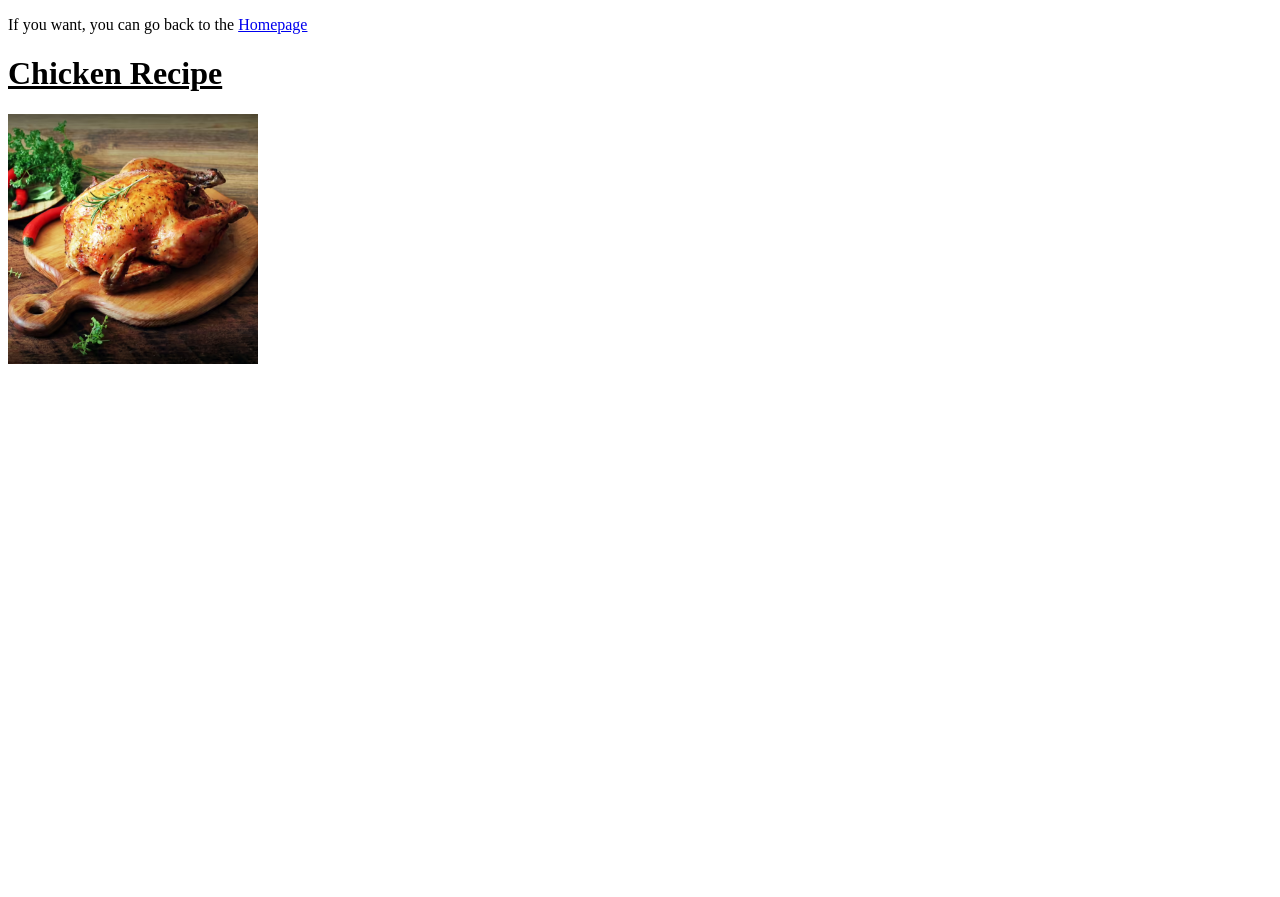
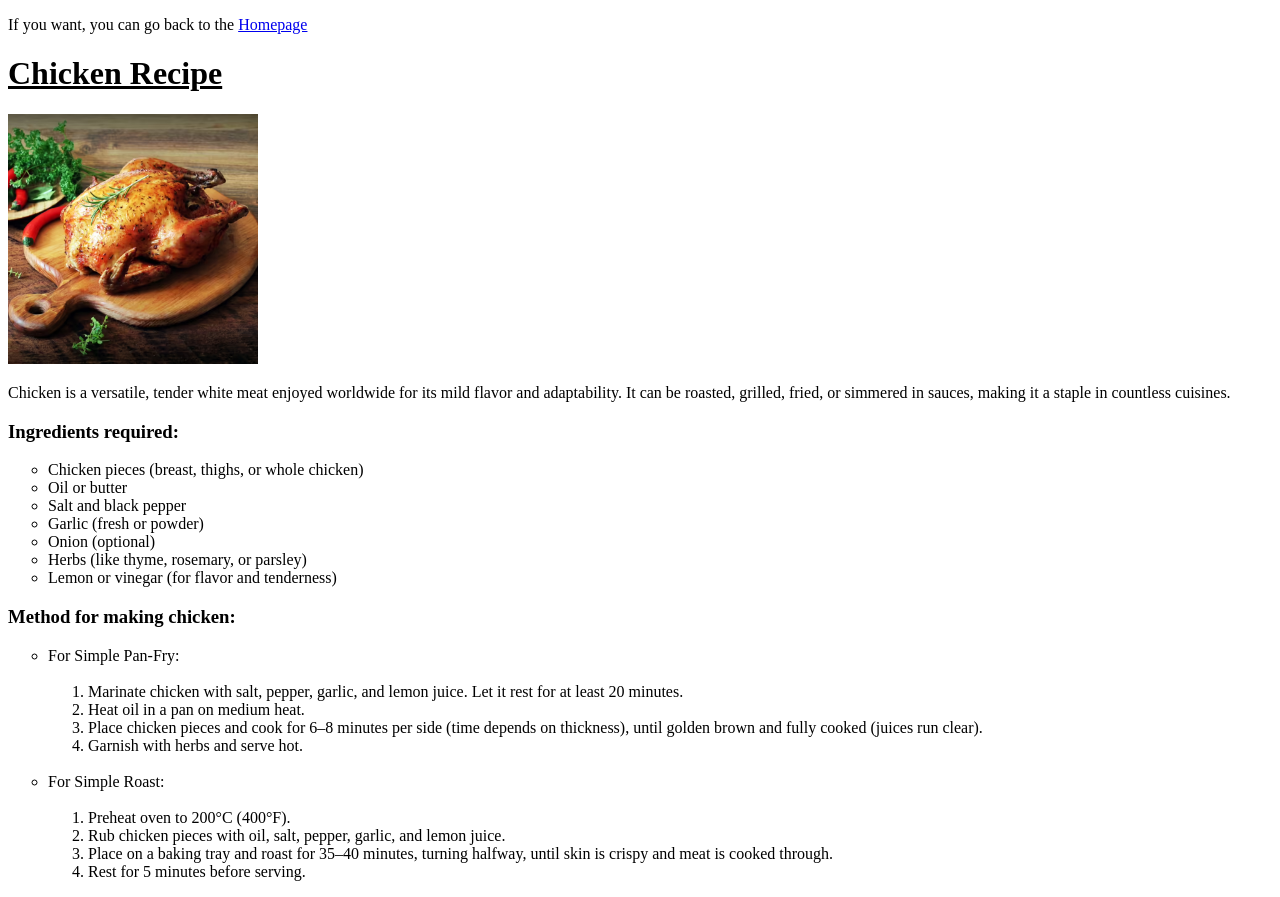
Before and after one commit to Raunakgup/odin-recipes, a plain HTML site: page recipes/chicken.html in a window 1280 px wide. Before the commit the page ends 800 px from the top, so only its background shows below. Drawn offline with Linux system fonts and the light colour scheme.

Commit message:
Add ingredients and method for chicken

```diff
--- a/recipes/chicken.html
+++ b/recipes/chicken.html
@@ -1,13 +1,56 @@
 <!DOCTYPE html>
 <html lang="en">
+
 <head>
     <meta charset="UTF-8">
     <meta name="viewport" content="width=device-width, initial-scale=1.0">
     <title>Chicken Recipe</title>
 </head>
+
 <body>
     <p>If you want, you can go back to the <a href="../index.html">Homepage</a></p>
     <h1><ins>Chicken Recipe</ins></h1>
     <img src="../img/chicken.avif" alt="An image of Chicken" height="250" width="250">
+
+    <p>
+        Chicken is a versatile, tender white meat enjoyed worldwide for its mild flavor and adaptability. It can be roasted, grilled, fried, or simmered in sauces, making it a staple in countless cuisines.
+    </p>
+    <h3>Ingredients required:</h3>
+    <ul style="list-style-type: circle;">
+        <li>Chicken pieces (breast, thighs, or whole chicken)</li>
+        <li>Oil or butter</li>
+        <li>Salt and black pepper</li>
+        <li>Garlic (fresh or powder)</li>
+        <li>Onion (optional)</li>
+        <li>Herbs (like thyme, rosemary, or parsley)</li>
+        <li>Lemon or vinegar (for flavor and tenderness)</li>
+    </ul>
+
+    <h3>Method for making chicken:</h3>
+    <ul style="list-style-type: circle;">
+        <li>
+            For Simple Pan-Fry:
+            <ol>
+                <br>
+                <li>Marinate chicken with salt, pepper, garlic, and lemon juice. Let it rest for at least 20 minutes.</li>
+                <li>Heat oil in a pan on medium heat.</li>
+                <li>Place chicken pieces and cook for 6–8 minutes per side (time depends on thickness), until golden brown and fully cooked (juices run clear).</li>
+                <li>Garnish with herbs and serve hot.</li>
+            </ol>
+        </li>
+        <br>
+        <li>
+            For Simple Roast:
+            <ol>
+                <br>
+                <li>Preheat oven to 200°C (400°F).</li>
+                <li>Rub chicken pieces with oil, salt, pepper, garlic, and lemon juice.</li>
+                <li>Place on a baking tray and roast for 35–40 minutes, turning halfway, until skin is crispy and meat is cooked through.</li>
+                <li>Rest for 5 minutes before serving.</li>
+            </ol>
+        </li>
+    </ul>
+
 </body>
+
 </html>
```
